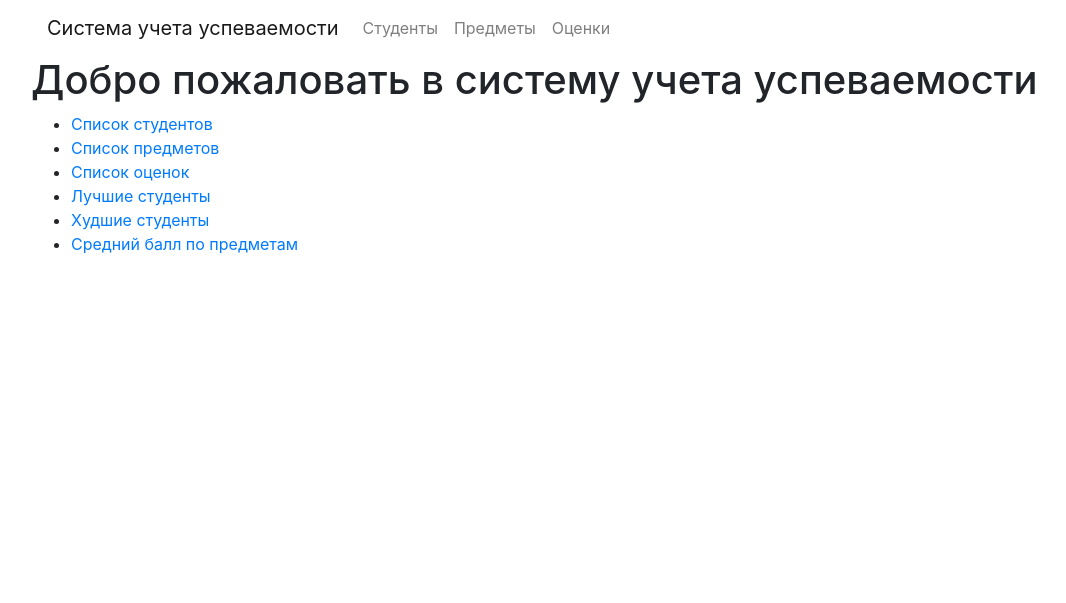
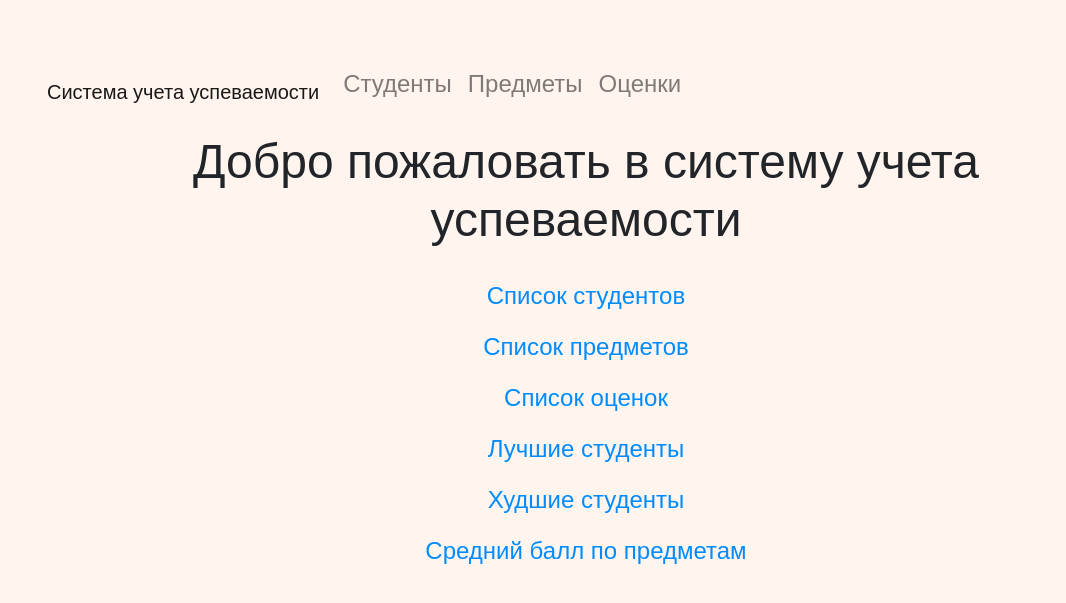
Before and after one commit to dektor120/django_project, a Django app: template university/templates/university/index.html in a window 1280 px wide. Shown: the top 603 px of the page, without its empty margins (54-1120 px from the left). Run offline with Django 3.2, Linux system fonts and the light colour scheme; the template is opened without the code that fills it, so the values that code supplies are empty; some libraries are stand-ins or nearby versions.

Commit message:
Updating files, creating styles

```diff
--- a/templates/base.html
+++ b/templates/base.html
@@ -6,6 +6,7 @@
      <link rel="stylesheet" href="https://stackpath.bootstrapcdn.com/bootstrap/4.5.2/css/bootstrap.min.css">
  </head>
  <body>
+ <body style="background-color: #FFF5EE;">
  <div class="container">
      {% if not request.path == '/' %}
          {% include 'university/_navbar.html' %}
--- /dev/null
+++ b/university/static/university/styles.css
@@ -0,0 +1,38 @@
+body {
+    background-color: #FFF5EE;
+    font-family: sans-serif;
+}
+
+.container {
+    margin-top: 50px;
+}
+
+h1 {
+    text-align: center;
+    margin-bottom: 30px;
+    font-size: 3em;
+}
+
+ul {
+    list-style-type: none;
+    padding: 0;
+    text-align: center;
+}
+
+li {
+    margin-bottom: 15px;
+    font-size: 1.5em;
+}
+
+a {
+    color: #008bff;
+    text-decoration: none;
+}
+
+a:hover {
+    text-decoration: underline;
+}
+
+.bg-light-beige {
+    background-color: #FFF5EE;
+}
--- a/university/views.py
+++ b/university/views.py
@@ -2,7 +2,7 @@ from django.shortcuts import render, redirect, get_object_or_404
 from django.db.models import Avg
 from .models import Student, Subject, Grade
 from .forms import StudentForm, SubjectForm, GradeForm
-
+from .forms import GradeFilterForm
 
 
 def index(request):
```
Also changed, not shown: university/forms.py (+10 -1 lines), university/models.py (+31 -6 lines), db.sqlite3, university/migrations/0001_initial.py (added), university/migrations/__init__.py (added).
